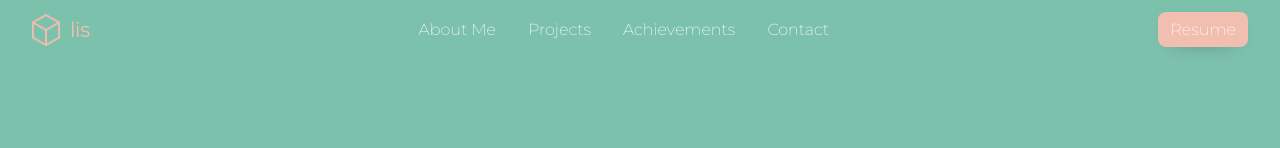
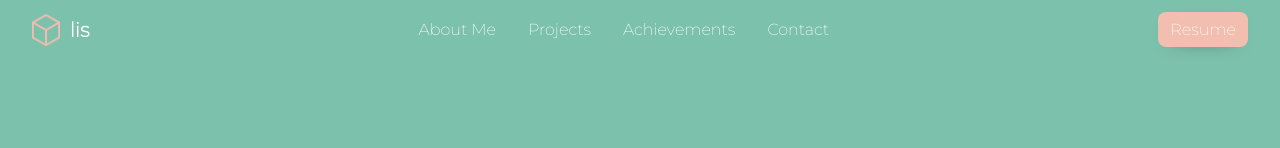
Before and after one commit to Airiinnn/lis, a React (Create React App) app: page / in a window 1280 px wide. Shown: the top 148 px of the page. Built offline with nearby package versions, Linux system fonts and the light colour scheme.

Commit message:
lis color

```diff
--- a/src/assets/styles/navbar.css
+++ b/src/assets/styles/navbar.css
@@ -21,7 +21,6 @@
 .nav-text {
     padding-left: 10px;
     font-size: 20px;
-    color: var(--primary-color);
 }
 
 .nav-links {
```
